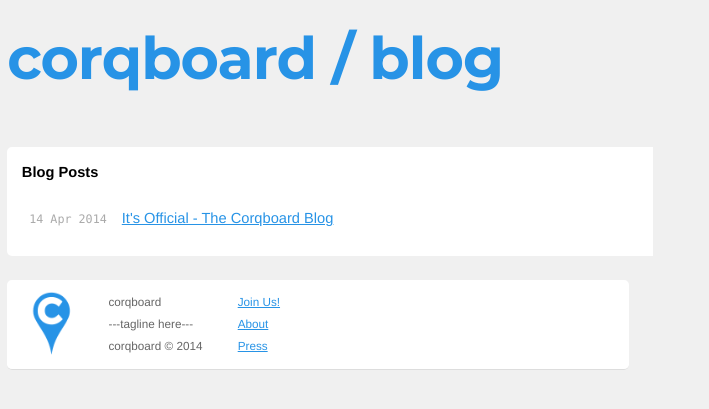
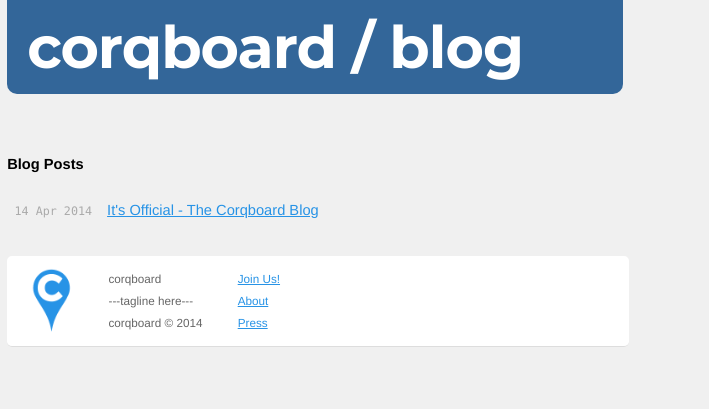
Before and after one commit to postevent/postevent.github.io, a Jekyll site: the page built from index.html, in a window 1280 px wide. Shown: the top 409 px of the page, without its empty margins (0-709 px from the left). Built offline with Jekyll 4.4.1, drawn with Linux system fonts in a browser that asks for light colours; nearby versions of some CDN libraries; Markdown is read by kramdown in place of the engine named in the settings.

Commit message:
top banner

```diff
--- a/css/screen.css
+++ b/css/screen.css
@@ -103,7 +103,7 @@
   display:block;
 }
 
-/*****************************************************************************/
+/*****************************************************************************/b
 /*
 /* Home
 /*
@@ -143,25 +143,34 @@
   font-size: 110%;
   text-align: justify;
   width: 44em;
-  margin: 2em 0 2em auto;
+  margin: 0 0 2em auto;
   line-height: 1.5em;
 }
 
 .title {
-  color: #2793e6;
   font-weight: bold;
   margin-bottom: 1em;
   line-height: 1em;
+  color: #fff;
+  font-weight: bold;
+  margin-bottom: 1em;
+  line-height: 1em;
+  background-color: #336699;
+  padding: .3em;
+  padding-left: 20px;
+  margin-right: .5em;
+  border-bottom-left-radius: 10px;
+  border-bottom-right-radius: 10px;
 }
 
   .site .title a {
-    color: #2793e6;
+    color: #fff;
     text-decoration: none;
   }
 
   .site .title a:hover {
     text-decoration: none;
-    color: #2794e6;
+    color: #fff;
     cursor: pointer;
   }
 
```
